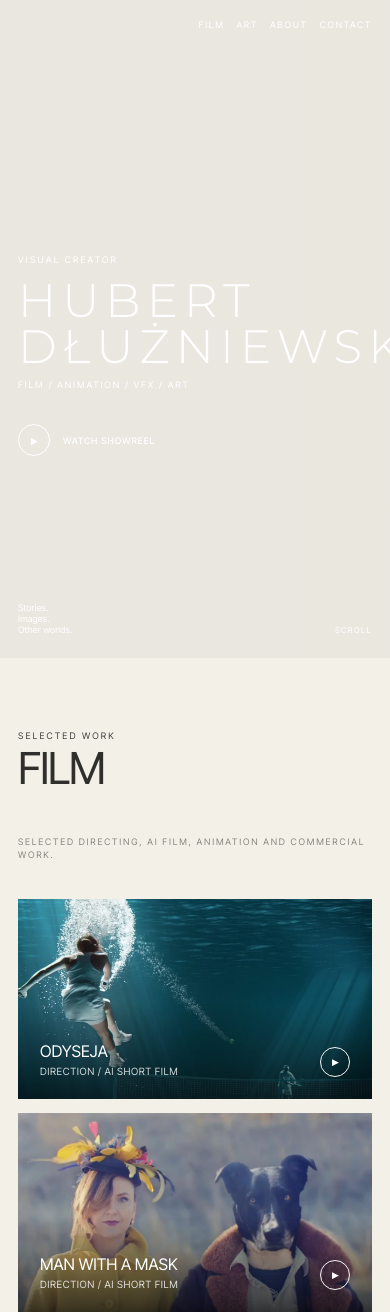
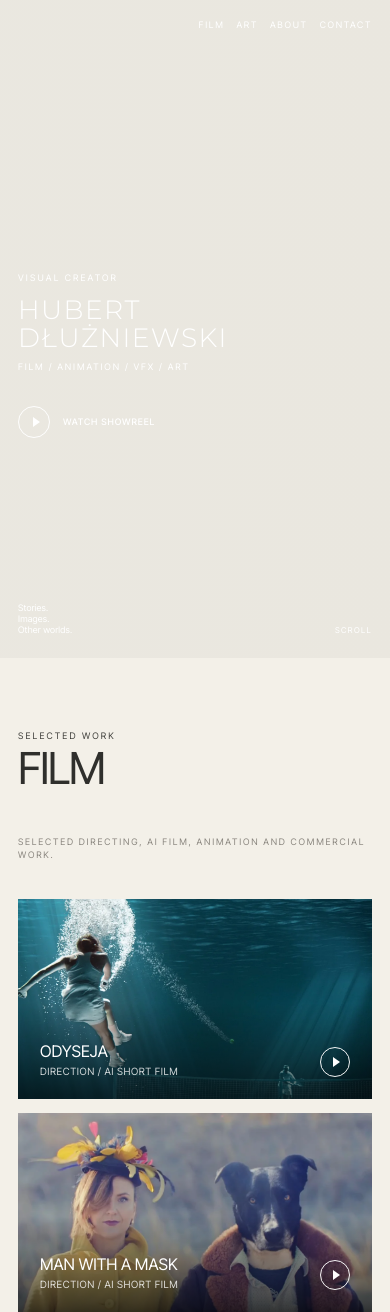
Before and after one commit to hdluzniewski-hamak/hubert-portfolio, a plain HTML site: page index.html in a window 390 px wide. Shown: the top 1312 px of the page. Drawn offline with Linux system fonts and the light colour scheme.

Commit message:
Add files via upload

```diff
--- a/index.html
+++ b/index.html
@@ -532,6 +532,21 @@
       color:var(--ink) !important;
     }
 
+
+    /* v41: play triangles are CSS shapes, not platform-dependent emoji glyphs. */
+    .showreel-icon::before,.film-play::before{
+      content:"";display:block;width:0;height:0;
+      border-top:5px solid transparent;border-bottom:5px solid transparent;
+      border-left:7px solid currentColor;transform:translateX(1px);
+    }
+    /* Mobile header: constrain the entire surname within the viewport. */
+    @media (max-width:900px){
+      .hero-copy{width:100%;min-width:0;max-width:100%}
+      .hero h1{max-width:100%;font-size:clamp(32px,5.5vw,50px);letter-spacing:.09em;white-space:nowrap}
+    }
+    @media (max-width:620px){
+      .hero h1{font-size:clamp(20px,6.8vw,42px);letter-spacing:.055em;line-height:1.06;white-space:nowrap}
+    }
   </style>
 </head>
 <body>
@@ -555,7 +570,7 @@
         <h1>HUBERT<br>DŁUŻNIEWSKI</h1>
         <div class="hero-role">Film / Animation / VFX / Art</div>
         <a class="showreel" href="showreels.html">
-          <span class="showreel-icon">▶</span>
+          <span class="showreel-icon" aria-hidden="true"></span>
           <span>Watch showreel</span>
         </a>
       </div>
@@ -693,7 +708,7 @@
             <h3>${film.title}</h3>
             <p>${film.meta}</p>
           </div>
-          <span class="film-play">▶</span>
+          <span class="film-play" aria-hidden="true"></span>
         </div>`;
       filmGrid.appendChild(card);
     });
```
Also changed, not shown: showreels.html (+3 -1 lines).
